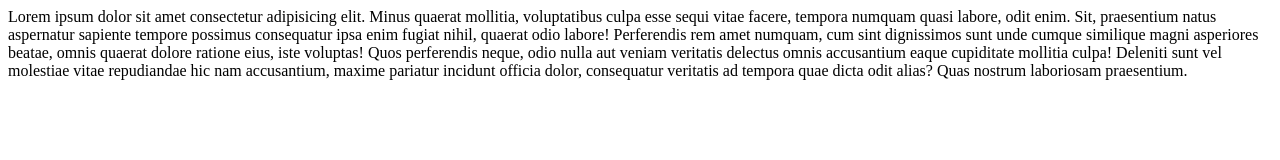
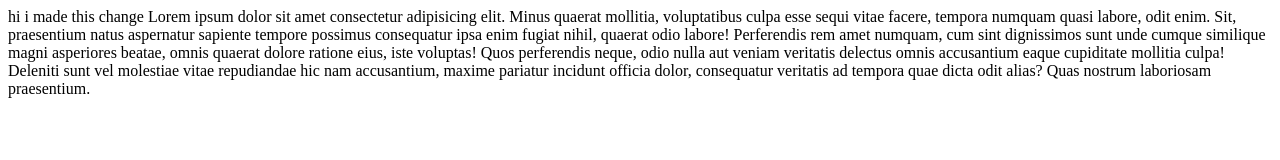
Before and after one commit to gowdaganesh005/Argo-cd, a plain HTML site: page index.html in a window 1280 px wide. Drawn offline with Linux system fonts and the light colour scheme.

Commit message:
my commit

```diff
--- a/index.html
+++ b/index.html
@@ -6,6 +6,7 @@
     <title>Document</title>
 </head>
 <body>
-    Lorem ipsum dolor sit amet consectetur adipisicing elit. Minus quaerat mollitia, voluptatibus culpa esse sequi vitae facere, tempora numquam quasi labore, odit enim. Sit, praesentium natus aspernatur sapiente tempore possimus consequatur ipsa enim fugiat nihil, quaerat odio labore! Perferendis rem amet numquam, cum sint dignissimos sunt unde cumque similique magni asperiores beatae, omnis quaerat dolore ratione eius, iste voluptas! Quos perferendis neque, odio nulla aut veniam veritatis delectus omnis accusantium eaque cupiditate mollitia culpa! Deleniti sunt vel molestiae vitae repudiandae hic nam accusantium, maxime pariatur incidunt officia dolor, consequatur veritatis ad tempora quae dicta odit alias? Quas nostrum laboriosam praesentium.
+ hi i made this change
+ Lorem ipsum dolor sit amet consectetur adipisicing elit. Minus quaerat mollitia, voluptatibus culpa esse sequi vitae facere, tempora numquam quasi labore, odit enim. Sit, praesentium natus aspernatur sapiente tempore possimus consequatur ipsa enim fugiat nihil, quaerat odio labore! Perferendis rem amet numquam, cum sint dignissimos sunt unde cumque similique magni asperiores beatae, omnis quaerat dolore ratione eius, iste voluptas! Quos perferendis neque, odio nulla aut veniam veritatis delectus omnis accusantium eaque cupiditate mollitia culpa! Deleniti sunt vel molestiae vitae repudiandae hic nam accusantium, maxime pariatur incidunt officia dolor, consequatur veritatis ad tempora quae dicta odit alias? Quas nostrum laboriosam praesentium.
 </body>
 </html>
```
